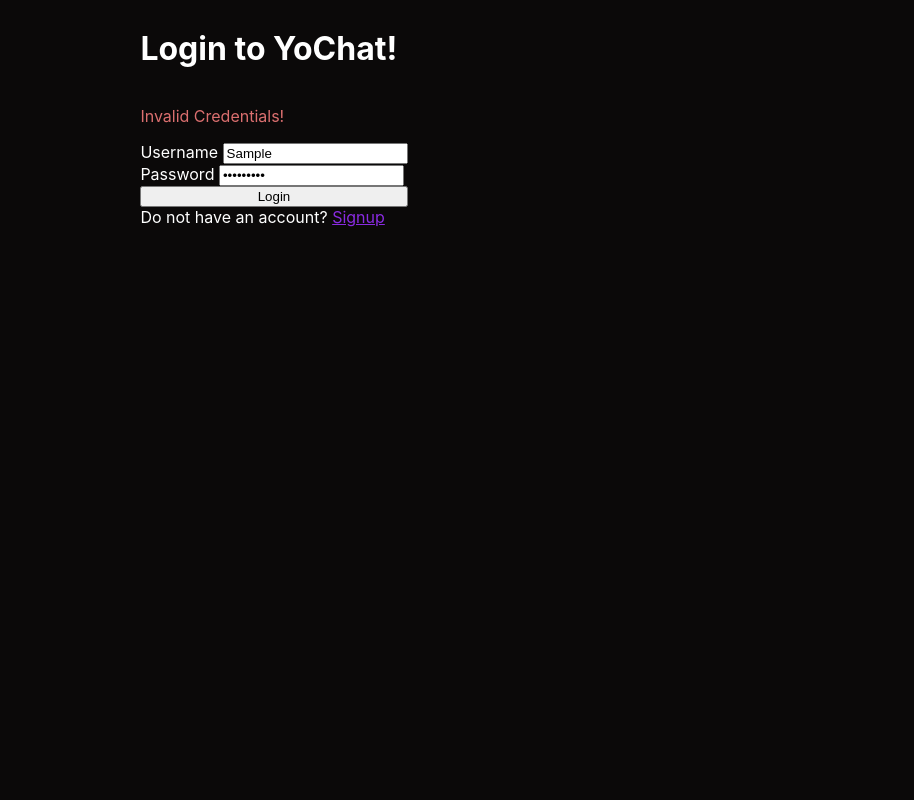
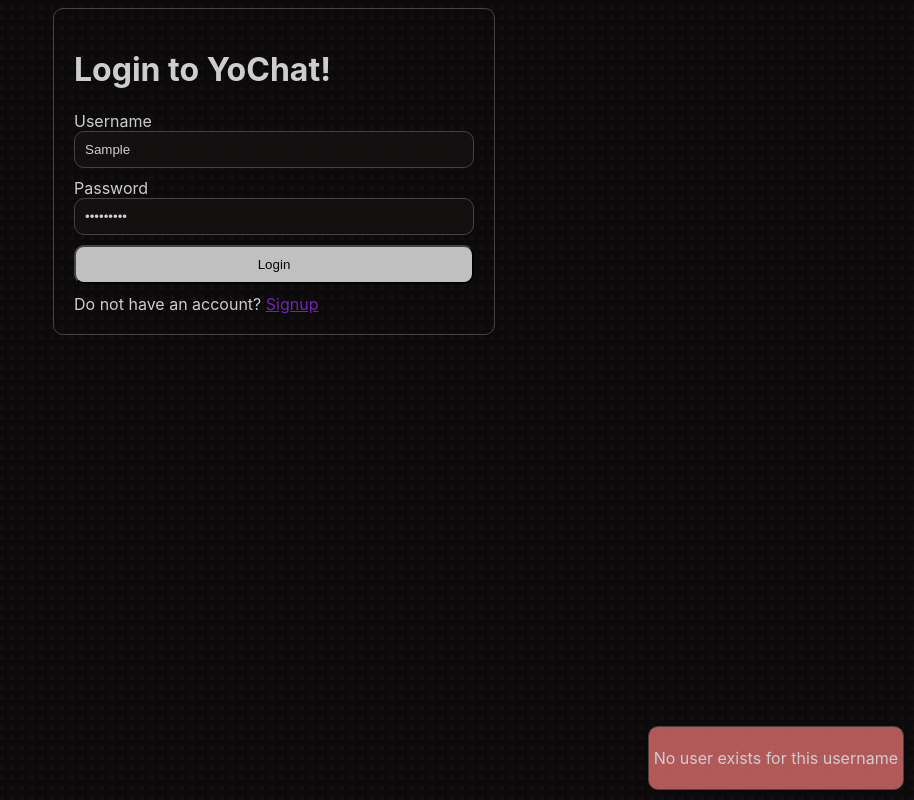
Before and after one commit to lethabomaepa11/yochat, a plain HTML site: page pages/login.html in a window 1280 px wide. Both pictures are taken after typing "Sample", "Sample123" into the empty fields and a click on the button "Login". Shown: the whole page, without its empty margins (366-1280 px from the left). Drawn offline with Linux system fonts and the light colour scheme; a web font is replaced by a local one.

Commit message:
Added styling to the auth forms, added background patterns

```diff
--- a/global.css
+++ b/global.css
@@ -4,7 +4,6 @@
   src: url(./assets/fonts/Inter/Inter-VariableFont_opsz\,wght.ttf);
 }
 
-/* Colors */
 :root {
   --primary: #8a2be2;
   --secondary: #141212;
@@ -12,9 +11,86 @@
   --border-color: #555252;
   --error: #db6f6f;
   --success: #34c759;
+  --radius: 10px;
 }
 
-/* Colors as classes for reusability on inline styling */
+/* Element styles */
+body {
+  color: white;
+  font-family: Inter;
+  opacity: 0.8;
+  /* Pattern */
+  background-image: radial-gradient(
+    ellipse farthest-corner at 10px 10px,
+    var(--secondary),
+    var(--background) 50%,
+    var(--background) 50%
+  );
+  background-size: 10px 10px;
+}
+
+a {
+  color: var(--primary);
+}
+.form-container {
+  border: 1px solid var(--border-color);
+  border-radius: var(--radius);
+  padding: 20px;
+  min-width: 400px;
+}
+form {
+  display: flex;
+  flex-direction: column;
+  gap: 10px;
+}
+.form-field {
+  display: grid;
+}
+button,
+input,
+textarea {
+  border-radius: var(--radius);
+  padding: 10px;
+}
+input,
+textarea {
+  border: 1px solid var(--border-color);
+  background-color: var(--secondary);
+  color: white;
+}
+
+/* An alert element */
+.alert {
+  border: 1px solid var(--border-color);
+  background-color: var(--background);
+  border-radius: var(--radius);
+  padding: 5px;
+  position: absolute;
+  bottom: 10px;
+  right: 10px;
+  transition: all 2s ease-in-out;
+}
+
+.alert.error {
+  background-color: var(--error);
+}
+.alert.success {
+  background-color: var(--success);
+}
+/* Utility classes for styling */
+
+.flex {
+  display: flex;
+}
+.flex-col {
+  flex-direction: column;
+}
+.justify-center {
+  justify-content: center;
+}
+.items-center {
+  align-items: center;
+}
 .bg-primary {
   background-color: var(--primary);
 }
@@ -39,28 +115,9 @@
 .bg {
   background-color: var(--background);
 }
-/* Colors as Classes end here */
 
-body {
-  background-color: var(--background);
-  color: white;
-  font-family: Inter;
+@media screen and (max-width: 600px) {
+  .form-container {
+    border: none;
+  }
 }
-
-a {
-  color: var(--primary);
-}
-
-/* Utility classes for positioning */
-.flex {
-  display: flex;
-}
-.flex-col {
-  flex-direction: column;
-}
-.justify-center {
-  justify-content: center;
-}
-.items-center {
-  align-items: center;
-}
--- a/js/login.js
+++ b/js/login.js
@@ -1,3 +1,4 @@
+import { Alert } from "./utils/alert.js";
 import { Store } from "./utils/store.js";
 
 //event listeners
@@ -5,6 +6,7 @@
 
 
 function handleSubmit(e) {
+    const alert = new Alert();
     e.preventDefault();
     const username = document.getElementById("username").value;
     const password = document.getElementById("password").value;
@@ -14,14 +16,15 @@
     if (user) {
         //decrypt the password
         if (user.password == password) {
+            alert.show("success", "Logged in successfully, redirecting...")
             location.href = "../pages/chat.html";
         }
         else {
-            alert("Wrong Password");
+            alert.show("error", "Wrong password");
         }
         return;
     }
 
-    alert("No user exists for this username");
+    alert.show("error", "No user exists for this username");
     return;
 }
--- a/js/models/User.js
+++ b/js/models/User.js
@@ -1,8 +1,10 @@
 export class User{
-    constructor(firstName, surname, username, password) {
+    constructor(firstName, surname, username, password, securityQuestion, securityAnswer) {
         this.firstName = firstName;
         this.surname = surname;
         this.username = username;
         this.password = password;
+        this.securityQuestion = securityQuestion;
+        this.securityAnswer = securityAnswer;
     }
 }
--- /dev/null
+++ b/js/utils/alert.js
@@ -0,0 +1,30 @@
+/**
+ * Creates an alert element
+ */
+
+export class Alert{
+    show(type, message) {
+        if (!["error", "success"].includes(type)) {
+            throw Error("Type must be 'error' or 'success'");
+        }
+        //add alert element on the body
+        const body = document.body;
+        const alertDiv = document.createElement("div");
+        //add classes
+        alertDiv.classList.add("alert");
+        alertDiv.classList.add(type.toLowerCase());
+
+        //message
+        const alertParagraph = document.createElement("p");
+        alertParagraph.innerText = message;
+
+        //display on the body
+        body.appendChild(alertDiv);
+        alertDiv.appendChild(alertParagraph);
+
+        //after some time, remove the element
+        setTimeout(() => {
+            alertDiv.remove();
+        },4000)
+    }
+}
--- a/pages/login.html
+++ b/pages/login.html
@@ -10,18 +10,18 @@
 
 <body>
     <div class="flex flex-col items-center justify-center">
-        <div class="flex flex-col">
+        <div class=" form-container">
             <h1>Login to YoChat!</h1>
-            <p id="loginError" class="text-error">Invalid Credentials!</p>
+            <p id="loginError" class="text-error"></p>
             <form id="loginForm" class="flex flex-col">
-                <span>
+                <span class="form-field">
                     <label for="username">Username</label>
-                    <input type="text" name="username" id="username" />
+                    <input type="text" name="username" id="username" required/>
                 </span>
 
-                <span>
+                <span class="form-field">
                     <label for="password">Password</label>
-                    <input type="password" name="password" id="password" />
+                    <input type="password" name="password" id="password" required/>
                 </span>
                 <button type="submit">
                     Login
```
Also changed, not shown: js/signup.js (+11 -2 lines), pages/signup.html (+12 -12 lines).
